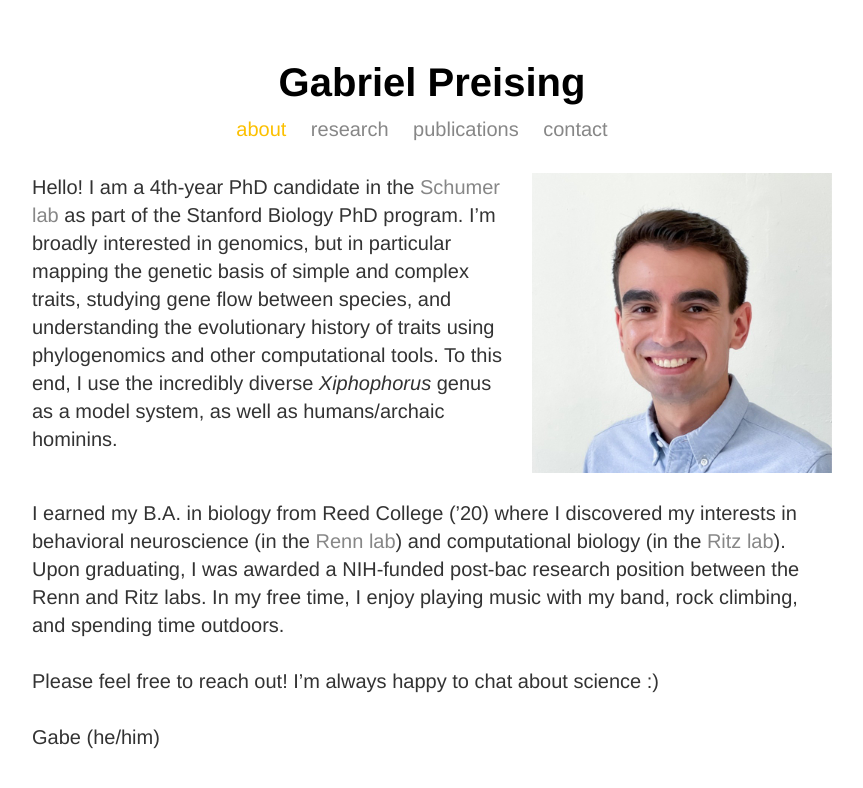
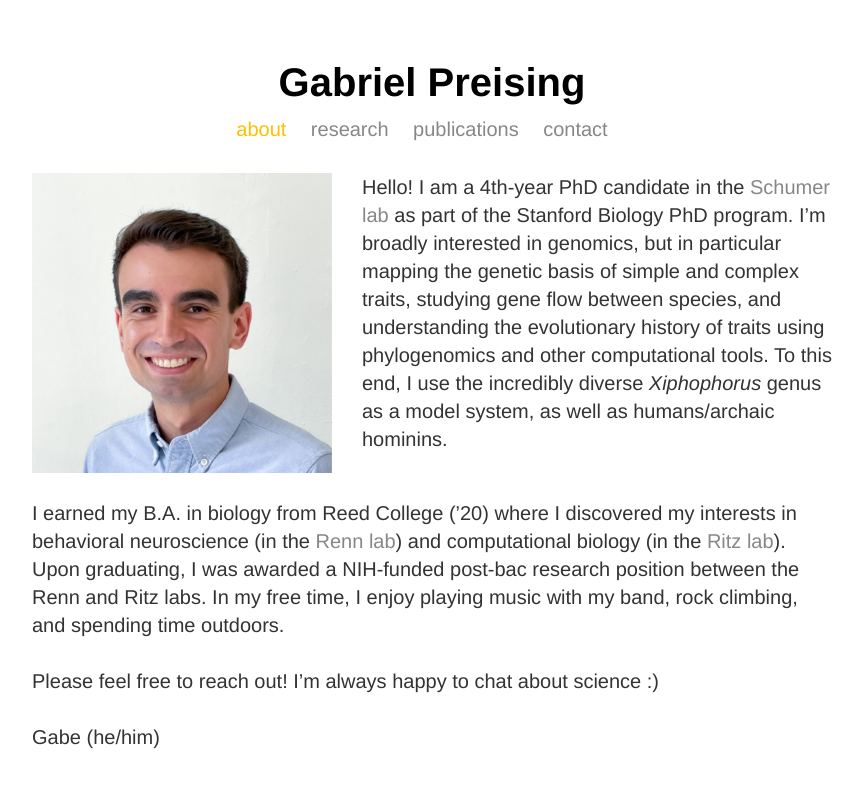
Before and after one commit to gpreising/gpreising.github.io, a Jekyll site: the page built from index.html, in a window 1280 px wide. Shown: the top 788 px of the page, without its empty margins (208-1071 px from the left). Built offline with Jekyll 4.4.1, drawn with Linux system fonts in a browser that asks for light colours.

Commit message:
move photo back to left

```diff
--- a/index.html
+++ b/index.html
@@ -10,7 +10,7 @@
 		<li><a href="/contact">contact</a></li>
 	</ul>
 </nav>
-<img src="/img/headshot2023.jpeg" alt="gabe" style="float:right;width:300px;height:300px;margin:0px 0px 10px 30px">
+<img src="/img/headshot2023.jpeg" alt="gabe" style="float:left;width:300px;height:300px;margin:0px 30px 10px 0px">
 <div class="blurb">
 	<p>Hello! I am a 4th-year PhD candidate in the <a href="https://schumerlab.com/" target="_blank">Schumer lab</a> as part of the Stanford Biology PhD program.
 		I’m broadly interested in genomics, but in particular mapping the genetic basis of simple and complex traits, studying gene flow between species, and understanding the evolutionary history of traits using phylogenomics and other computational tools.
```
